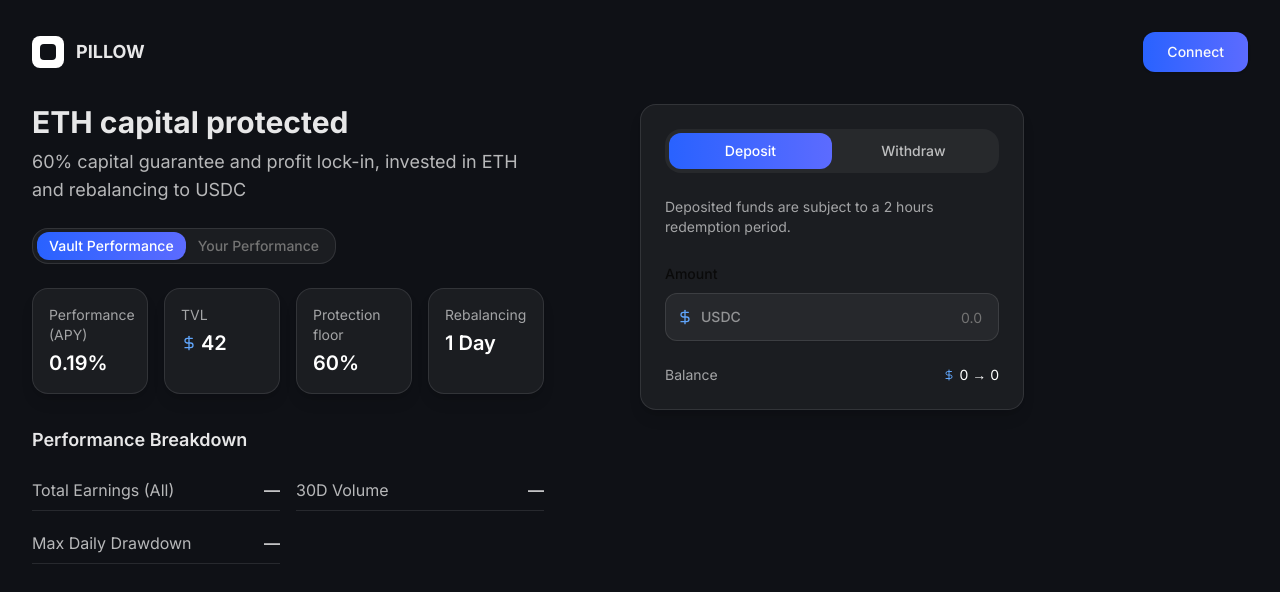
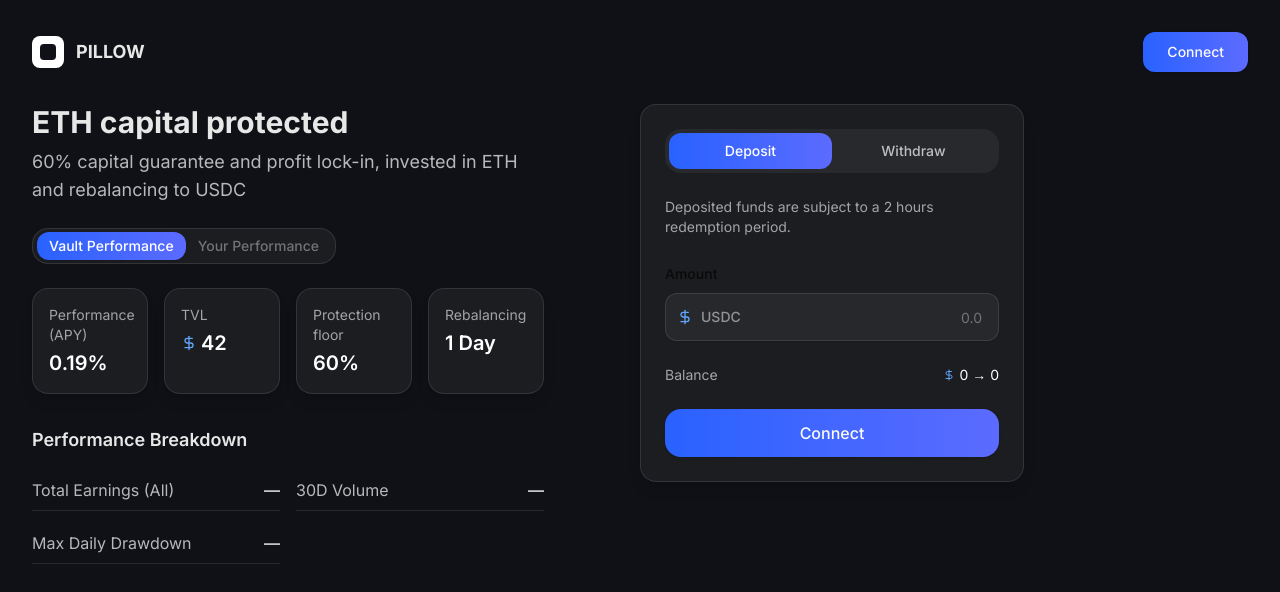
Before and after one commit to Pillow-trade/frontend, a Next.js app in the folder pillow-front/: page / in a window 1280 px wide. Shown: the top 592 px of the page. Built offline with nearby package versions, Linux system fonts and the light colour scheme.

Commit message:
add another CTA button in invest form

```diff
--- a/pillow-front/components/vaultPage.tsx
+++ b/pillow-front/components/vaultPage.tsx
@@ -7,7 +7,7 @@ import { Label } from "@/components/ui/label";
 import { Input } from "@/components/ui/input";
 import { DollarSign } from "lucide-react";
 
-export default function CushionPage() {
+export default function PillowPage() {
   const { login } = useLogin({
     // onComplete: () => router.push("/vaultPage"),
   });
@@ -228,6 +228,14 @@ export default function CushionPage() {
                   </span>
                 </div>
               </div>
+
+              <Button
+                className="w-full bg-gradient-to-r from-[#2962FF] to-[#5C6BFF] hover:from-[#2962FF]/90 hover:to-[#5C6BFF]/90 rounded-2xl h-12 text-base font-medium"
+                aria-label="Connect wallet to continue"
+                onClick={login}
+              >
+                Connect
+              </Button>
             </Card>
           </div>
         </div>
```
